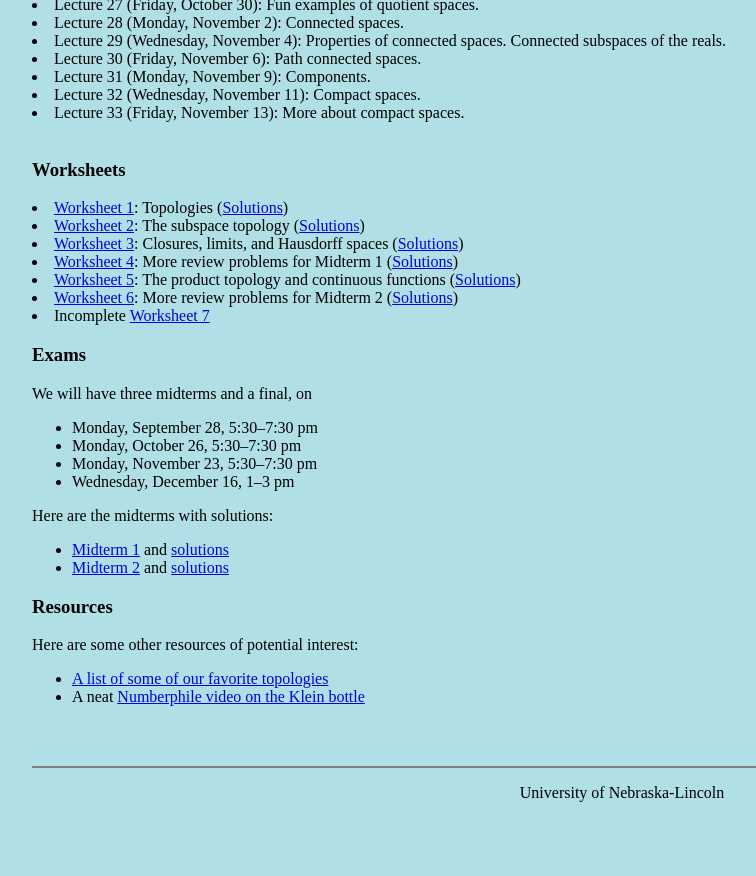
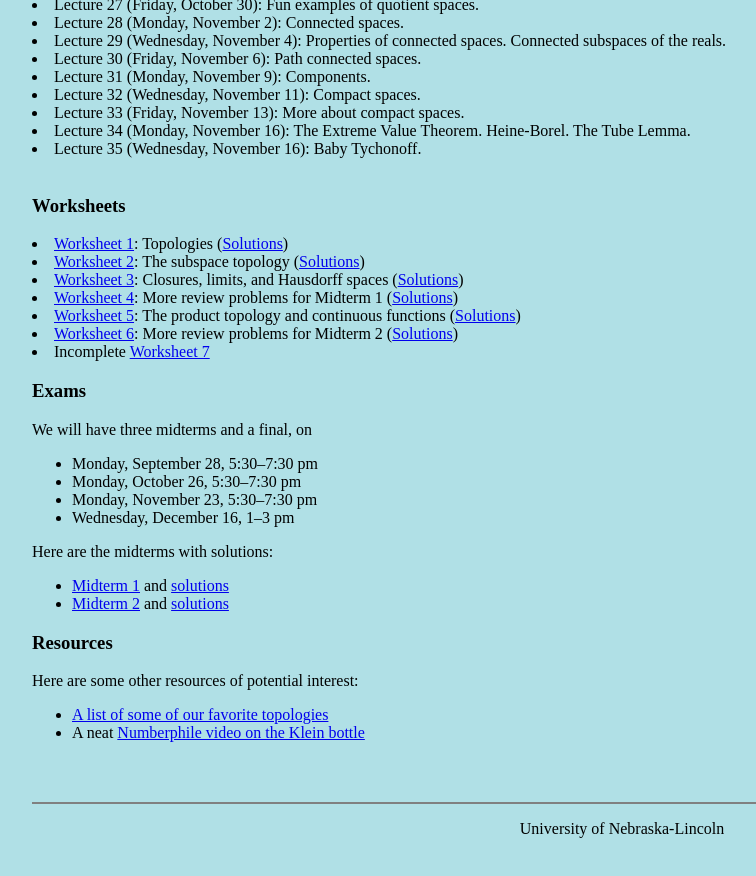
Before and after one commit to eloisagrifo/eloisagrifo.github.io, a plain HTML site: page Teaching/Topology/index.html in a window 1280 px wide. Shown: the part 1740-2616 px from the top of the page, without its empty margins (18-774 px from the left). Before the commit the page ends 2592 px from the top, so only its background shows below. Drawn offline with Linux system fonts and the light colour scheme.

```diff
--- a/Teaching/Topology/index.html
+++ b/Teaching/Topology/index.html
@@ -316,6 +316,15 @@ Lecture 32 (Wednesday, November 11): Compact spaces.
 Lecture 33 (Friday, November 13): More about compact spaces.
 </li>
 
+<li>
+Lecture 34 (Monday, November 16): The Extreme Value Theorem. Heine-Borel. The Tube Lemma.
+</li>
+
+
+<li>
+Lecture 35 (Wednesday, November 16): Baby Tychonoff.
+</li>
+
 <br>
 
 
@@ -350,9 +359,6 @@ Worksheets
 <li>
 <a href=Worksheet6.pdf>Worksheet 6</a>: More review problems for Midterm 2 (<a href=Worksheet6sols.pdf>Solutions</a>)
 </li>
-
-
-
 
 <li>
 Incomplete <a href=Worksheet7.pdf>Worksheet 7</a>
```
